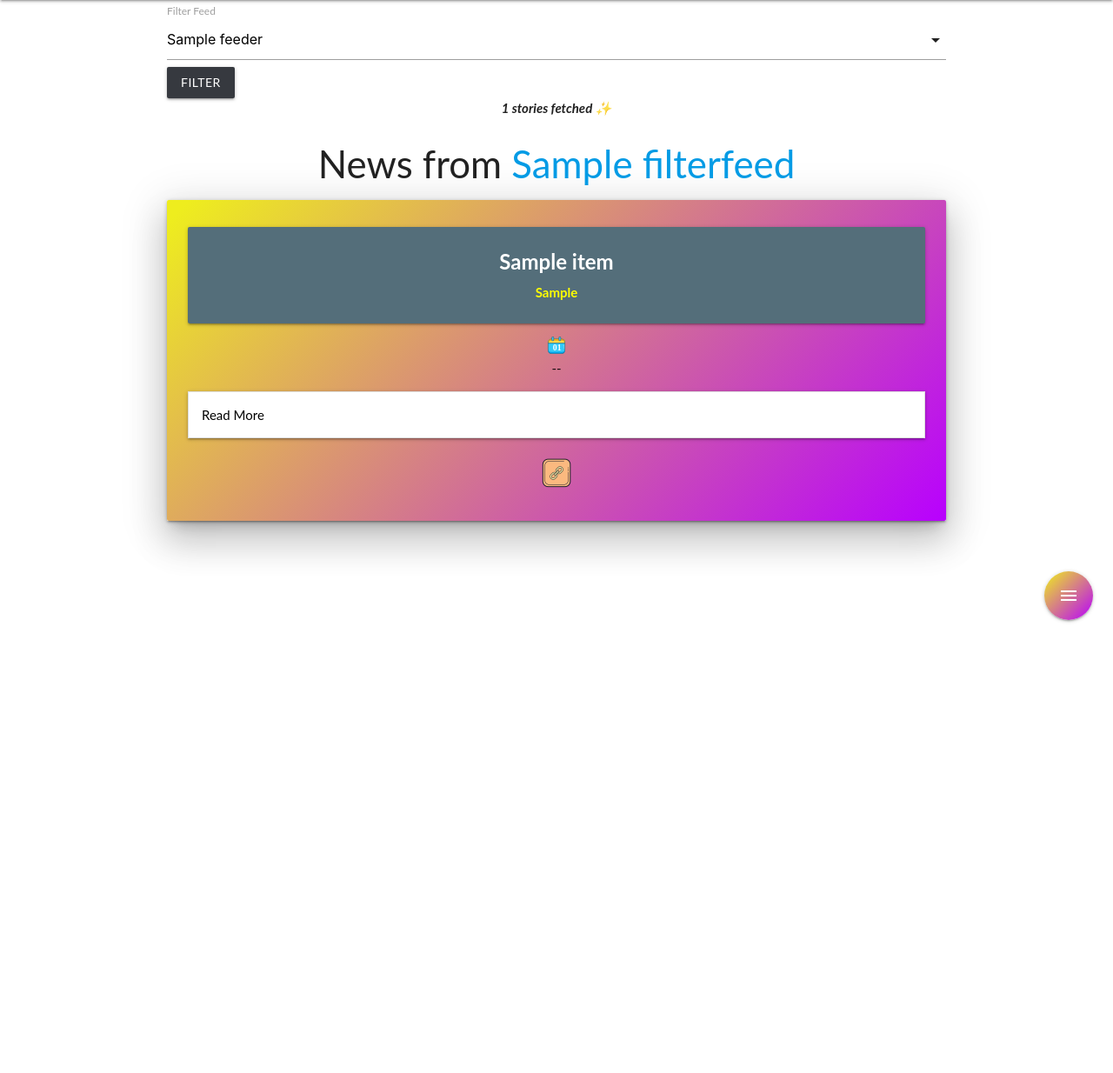
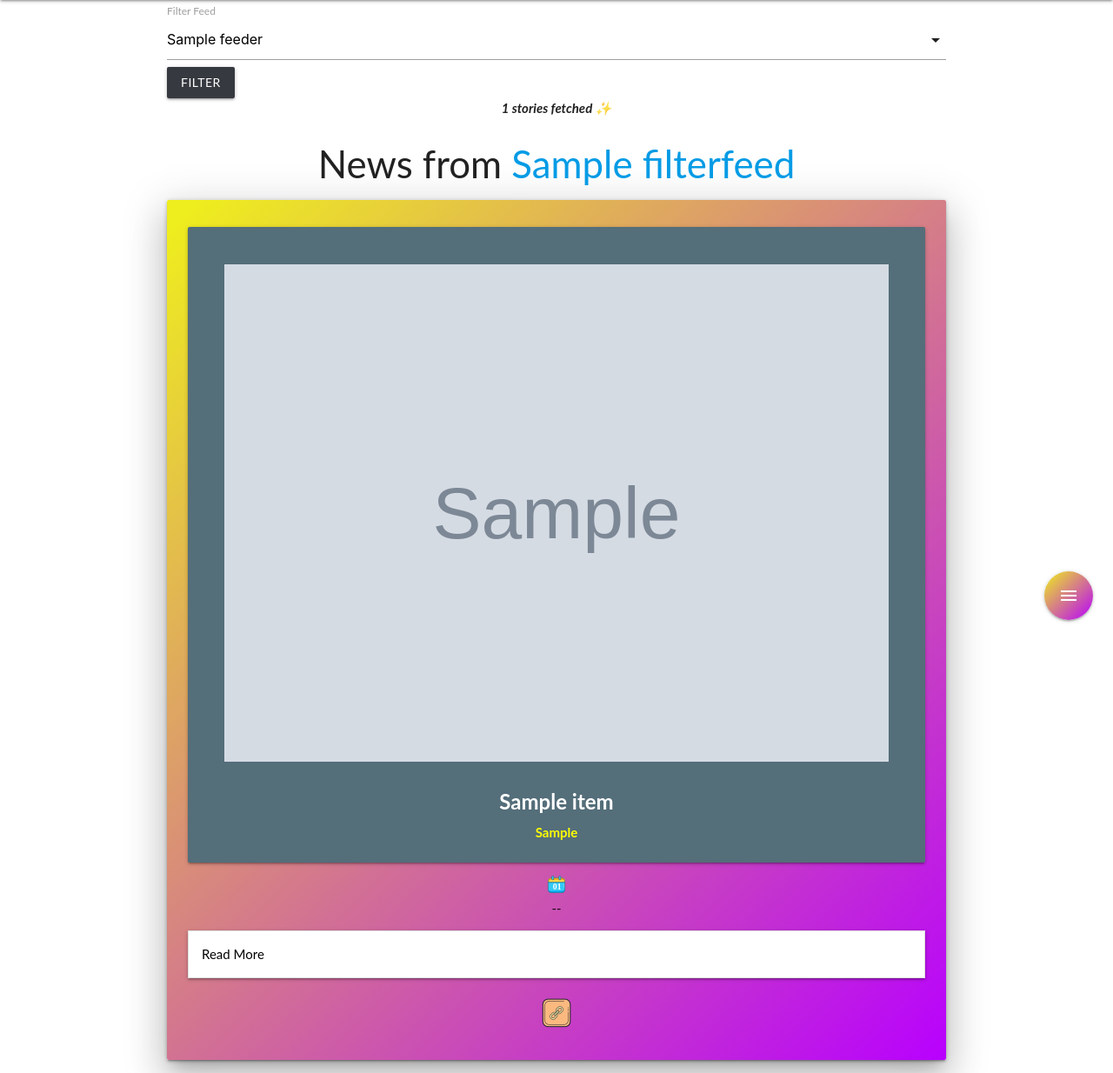
Before and after one commit to Bhupesh-V/defe, a Flask app: template templates/news.html in a window 1280 px wide. Shown: the part 64-1298 px from the top of the page at 87% size. Before the commit the page ends 780 px from the top, so only its background shows below. Run offline with Flask 2, Linux system fonts and the light colour scheme; the template is opened without the code that fills it: most values are stand-ins (such as "Sample title", 1, 10 or a date in 2020); grey boxes marked "Sample" are stand-in pictures; some libraries are stand-ins or nearby versions.

```diff
--- a/templates/news.html
+++ b/templates/news.html
@@ -16,6 +16,13 @@
 				<div class="feed-card z-depth-5">
 					<div class="row card-panel darkmode-ignore">
 						<div class="card blue-grey darken-1">
+							<!-- If the image exists -->
+							{% if item['image'] %}
+								<div class="card-image-holder">
+									<!-- Insert the image link -->
+									<img src="{{ item['image'] }}" style="height: 50%;"/>
+								</div>
+							{% endif %}
 							<div class="card-content white-text">
 								<a class="card-title" href="{{ item['link']}}">{{ item["title"] }}</a>
 								{% if item['feed_src'] %}
```
